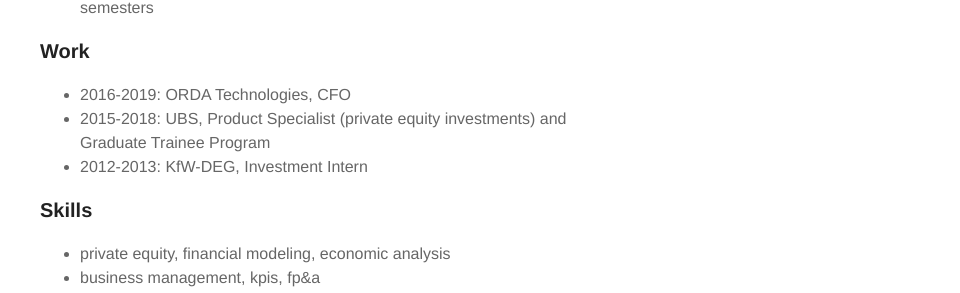
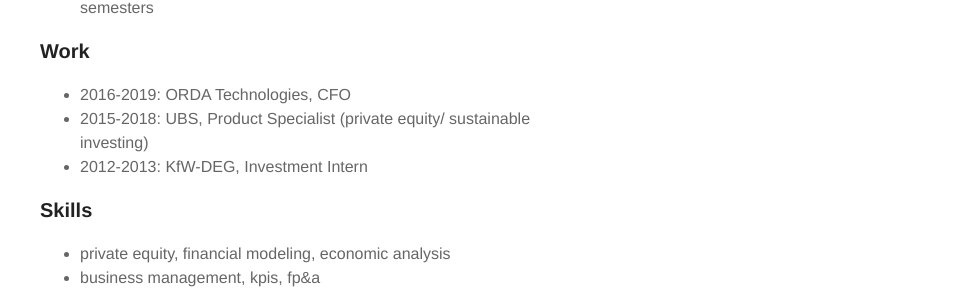
Before and after one commit to antonschneider90/antonschneider90.github.io, a Jekyll site: the page built from resume.md, in a window 1280 px wide. Shown: the part 340-633 px from the top of the page, without its empty margins (320-1280 px from the left). Built offline with Jekyll 4.4.1, drawn with Linux system fonts in a browser that asks for light colours.

Commit message:
Update resume.md

```diff
--- a/resume.md
+++ b/resume.md
@@ -13,7 +13,7 @@
 ### Work
 
 * 2016-2019: ORDA Technologies, CFO
-* 2015-2018: UBS, Product Specialist (private equity investments) and Graduate Trainee Program
+* 2015-2018: UBS, Product Specialist (private equity/ sustainable investing)
 * 2012-2013: KfW-DEG, Investment Intern
 
 ### Skills
```
